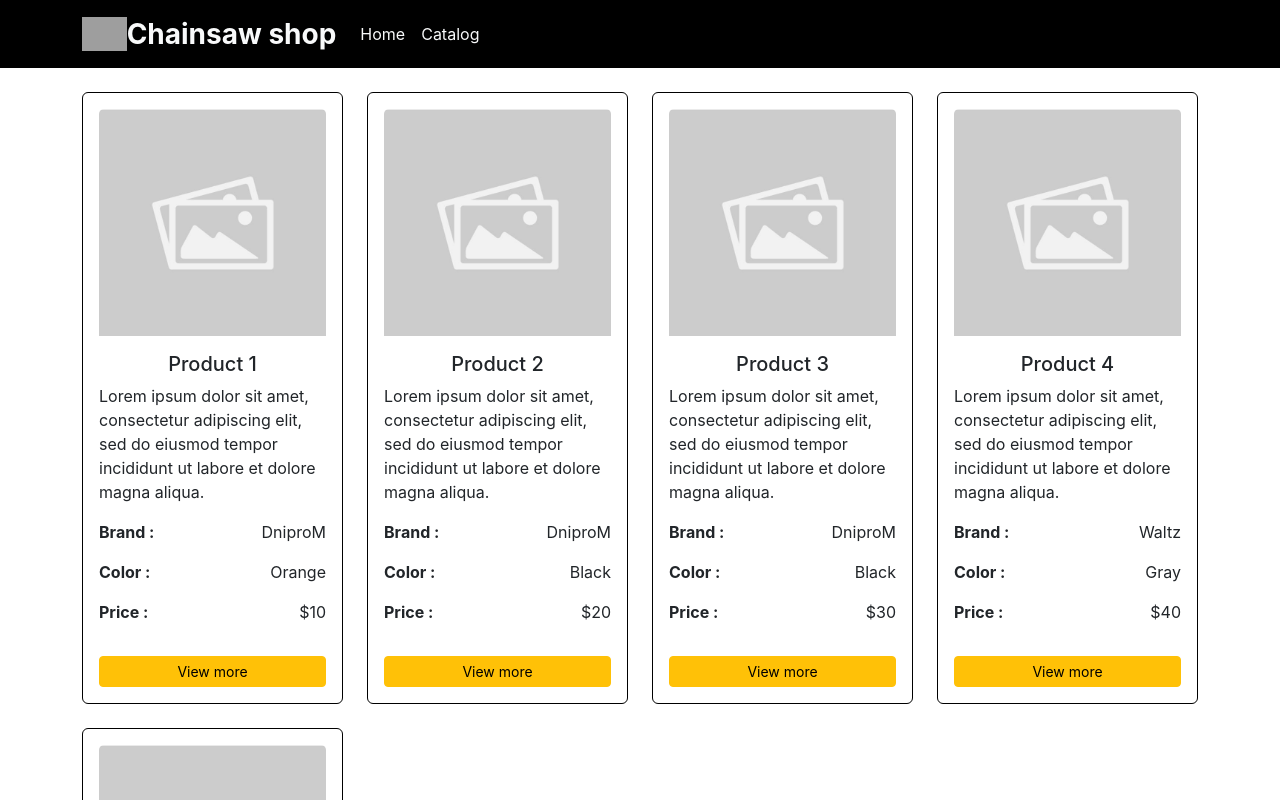
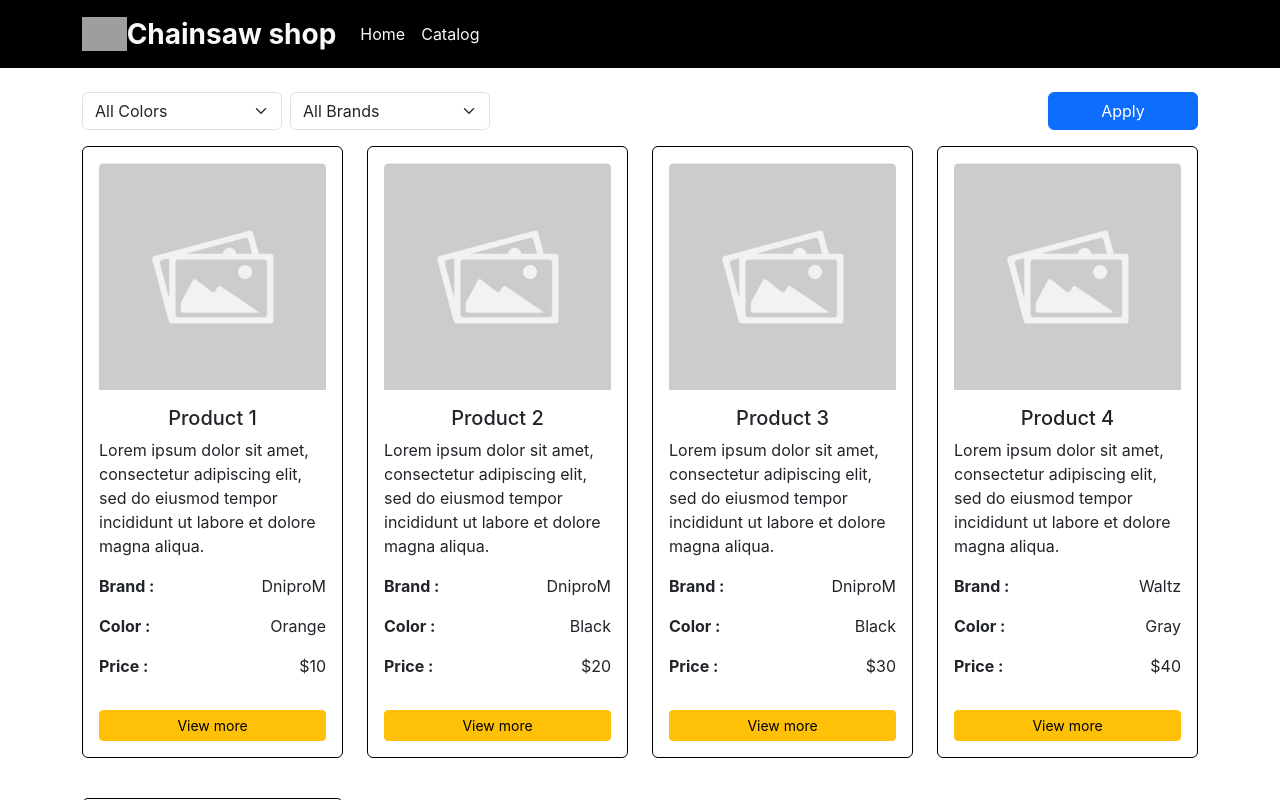
Before and after one commit to StevenSon6906/ChainsawStore-react, a React (Create React App) app: page /products in a window 1280 px wide. Shown: the top 800 px of the page. Built offline with nearby package versions, Linux system fonts and the light colour scheme; grey boxes are pictures that could not be loaded.

Commit message:
Added filter to cataloge

```diff
--- a/src/components/Footer.js
+++ b/src/components/Footer.js
@@ -1,4 +1,3 @@
-// src/components/Footer.js
 import React from 'react';
 
 function Footer() {
--- a/src/components/InfoTiles.js
+++ b/src/components/InfoTiles.js
@@ -1,7 +1,6 @@
 import React, { useState } from 'react';
 
 export default function InfoTiles() {
-    // State to control visibility of additional content
     const [showMore, setShowMore] = useState(false);
 
     const handleViewMore = () => {
@@ -35,14 +34,13 @@ export default function InfoTiles() {
                     </div>
                 </div>
 
-                {/* Button to show more content */}
+
                 <div className='text-center'>
                     <button onClick={handleViewMore} className='btn btn-lg btn-warning mt-3'>
                         {showMore ? 'View less' : 'View more'}
                     </button>
                 </div>
 
-                {/* Additional content displayed when 'showMore' is true */}
                 {showMore && (
                     <div className="additional-content mt-4">
                         <h2 className="fw-bold text-center">Додаткова інформація</h2>
--- /dev/null
+++ b/src/components/ProductFilter.js
@@ -0,0 +1,46 @@
+import React, { useState } from 'react';
+
+function ProductFilter({ onApplyFilters }) {
+    const [colorFilter, setColorFilter] = useState('');
+    const [brandFilter, setBrandFilter] = useState('');
+
+    const handleApply = () => {
+        onApplyFilters({ color: colorFilter, brand: brandFilter });
+    };
+
+    return (
+        <div className="filters mb-3 d-flex justify-content-between align-items-center">
+            <div className="d-flex">
+                <select
+                    value={colorFilter}
+                    onChange={(e) => setColorFilter(e.target.value)}
+                    className="form-select me-2"
+                    style={{ width: '200px' }}
+                >
+                    <option value="">All Colors</option>
+                    <option value="Orange">Orange</option>
+                    <option value="Black">Black</option>
+                    <option value="Gray">Gray</option>
+                </select>
+
+                <select
+                    value={brandFilter}
+                    onChange={(e) => setBrandFilter(e.target.value)}
+                    className="form-select"
+                    style={{ width: '200px' }}
+                >
+                    <option value="">All Brands</option>
+                    <option value="DniproM">DniproM</option>
+                    <option value="Waltz">Waltz</option>
+                </select>
+            </div>
+
+            <button onClick={handleApply} className="btn btn-primary"
+                    style={{ width: '150px' }}>
+                Apply
+            </button>
+        </div>
+    );
+}
+
+export default ProductFilter;
--- a/src/components/ViewButton.js
+++ b/src/components/ViewButton.js
@@ -15,6 +15,6 @@ ViewButton.propTypes = {
 };
 
 ViewButton.defaultProps = {
-    size: 'btn-sm', // Розмір за замовчуванням
-    fullWidth: false, // За замовчуванням кнопка не розширюється на всю ширину
+    size: 'btn-sm',
+    fullWidth: false,
 };
--- a/src/pages/ProductList.js
+++ b/src/pages/ProductList.js
@@ -1,6 +1,7 @@
-// src/pages/ProductList.js
-import React from 'react';
+
+import React, { useState } from 'react';
 import ProductItem from '../components/ProductItem';
+import ProductFilter from '../components/ProductFilter';
 
 function ProductList() {
     const products = [
@@ -9,17 +10,39 @@ function ProductList() {
         { id: 3, name: 'Product 3', price: 30, brand: 'DniproM', color: 'Black' },
         { id: 4, name: 'Product 4', price: 40, brand: 'Waltz', color: 'Gray' },
         { id: 5, name: 'Product 5', price: 50, brand: 'Waltz', color: 'Gray' },
+    ];
 
-    ];
+    const [appliedFilters, setAppliedFilters] = useState({ color: '', brand: '' });
+
+    const applyFilters = (filters) => {
+        setAppliedFilters(filters);
+    };
+
+    const filteredProducts = products.filter(product => {
+        const matchesColor = appliedFilters.color ? product.color === appliedFilters.color : true;
+        const matchesBrand = appliedFilters.brand ? product.brand === appliedFilters.brand : true;
+        return matchesColor && matchesBrand;
+    });
 
     return (
         <div>
+            <ProductFilter onApplyFilters={applyFilters} />
+
             <div className="row">
-                {products.map((product) => (
-                    <div className="col-md-3" key={product.id}>
-                        <ProductItem name={product.name} price={product.price} brand={product.brand} color={product.color} />
-                    </div>
-                ))}
+                {filteredProducts.length > 0 ? (
+                    filteredProducts.map((product) => (
+                        <div className="col-md-3 mb-3" key={product.id}>
+                            <ProductItem
+                                name={product.name}
+                                price={product.price}
+                                brand={product.brand}
+                                color={product.color}
+                            />
+                        </div>
+                    ))
+                ) : (
+                    <p className='text-center'>Нічого показувати</p>
+                )}
             </div>
         </div>
     );
```
